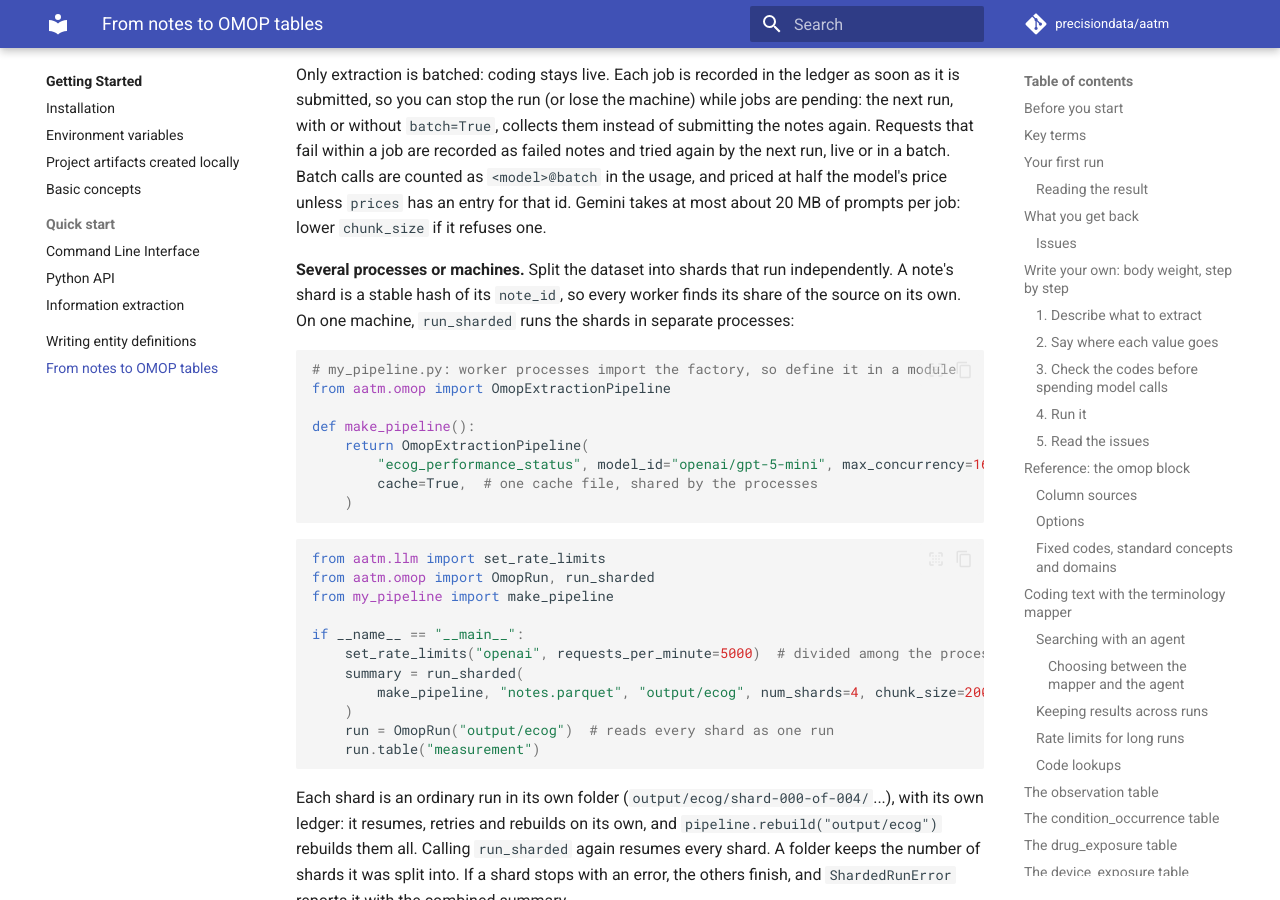
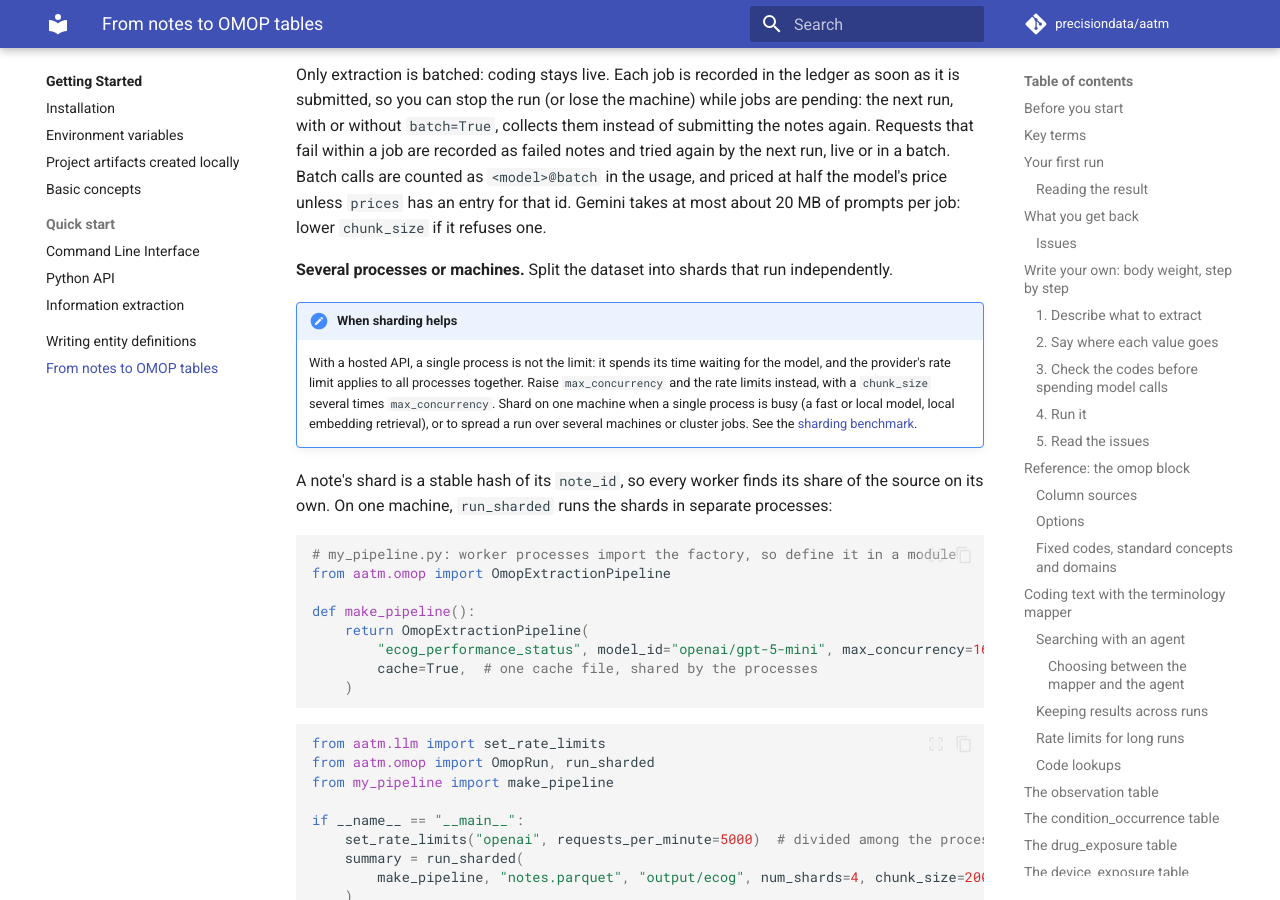
Before and after one commit to precisiondata/aatm, an MkDocs documentation site: the page built from docs/getting-started/omop_tables.md, in a window 1280 px wide and 900 px high, scrolled down 28041 px. Built offline with MkDocs 1.6.1 and Material for MkDocs 9.7.7, drawn with Linux system fonts in a browser that asks for light colours; comment, search, counter and statistics services are not loaded; the version menu is left out.

Commit message:
bench: sharding results, and when to shard
With a hosted API, one process with chunks larger than the concurrency
is as fast as 8 shards; the gains seen with small chunks come from the
runner draining its calls at the end of every chunk. Rate limits and
the agent's concurrency bound the speed whatever the shards. Sharding
pays off with fast or local models and local retrieval (1.4-1.6x on
8 processes), and across machines. The docs now say so.

Part of #56.

Co-Authored-By: Claude Opus 5.5 <noreply@anthropic.com>

```diff
--- a/docs/getting-started/omop_tables.md
+++ b/docs/getting-started/omop_tables.md
@@ -1164,7 +1164,17 @@ has an entry for that id. Gemini takes at most about 20 MB of prompts per job: l
 `chunk_size` if it refuses one.
 
 **Several processes or machines.** Split the dataset into shards that run
-independently. A note's shard is a stable hash of its `note_id`, so every worker finds
+independently.
+
+!!! note "When sharding helps"
+    With a hosted API, a single process is not the limit: it spends its time waiting
+    for the model, and the provider's rate limit applies to all processes together.
+    Raise `max_concurrency` and the rate limits instead, with a `chunk_size` several
+    times `max_concurrency`. Shard on one machine when a single process is busy (a
+    fast or local model, local embedding retrieval), or to spread a run over several
+    machines or cluster jobs. See the
+    [sharding benchmark](https://github.com/precisiondata/aatm/tree/main/benchmarks/sharding).
+ A note's shard is a stable hash of its `note_id`, so every worker finds
 its share of the source on its own. On one machine, `run_sharded` runs the shards in
 separate processes:
 
```
Also changed, not shown: benchmarks/sharding/README.md (added, +111 -0 lines), 6 other files.
